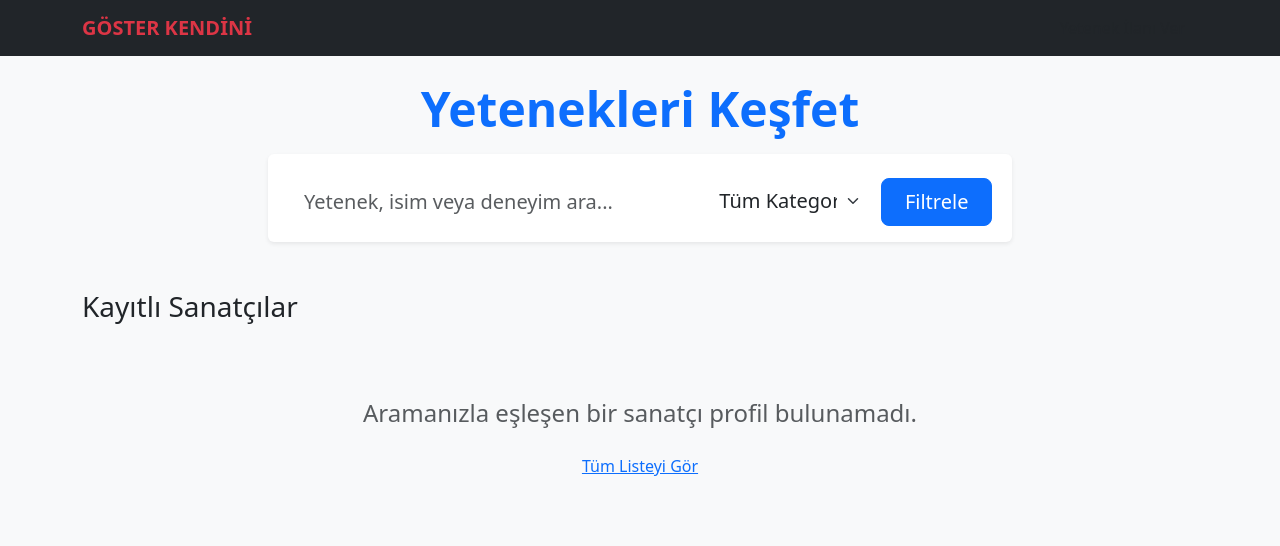
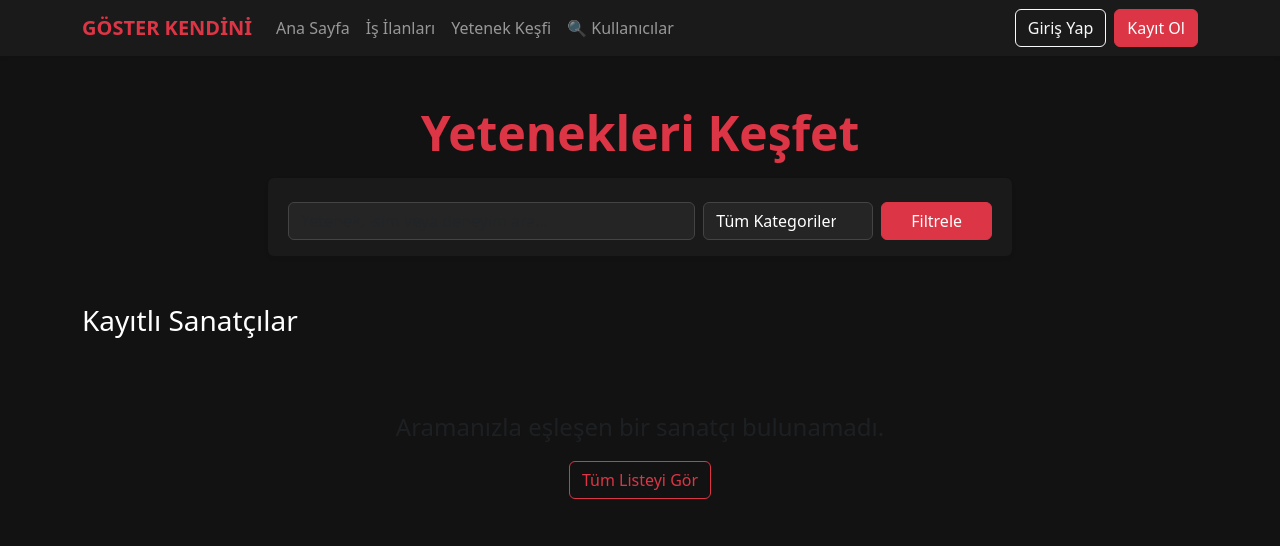
Before and after one commit to Phemsous/Goster-Kendini, a Django app: page /talents/ in a window 1280 px wide. Shown: the top 546 px of the page. Run offline with Django 5.2, Linux system fonts and the light colour scheme; data that the repository does not hold is empty.

Commit message:
navbar eklendi

```diff
--- a/templates/talents/talent_list.html
+++ b/templates/talents/talent_list.html
@@ -1,30 +1,22 @@
-<!DOCTYPE html>
-<html lang="tr">
-<head>
-    <meta charset="UTF-8">
-    <title>Yetenek Keşfi | Göster Kendini</title>
-    <link href="https://cdn.jsdelivr.net/npm/bootstrap@5.3.0/dist/css/bootstrap.min.css" rel="stylesheet">
-</head>
-<body class="bg-light">
-    <nav class="navbar navbar-dark bg-dark mb-4">
-        <div class="container">
-            <a class="navbar-brand fw-bold text-danger" href="/">GÖSTER KENDİNİ</a>
-            <a href="/talents/create/" class="btn ...">Yetenek İlanı Ver</a>
-        </div>
-    </nav>
+{% extends 'base.html' %}
+{% block title %}Yetenek Keşfi | Göster Kendini{% endblock %}
 
-    <div class="container">
+{% block extra_style %}
+body { background-color: #121212; color: white; }
+.card { background-color: #1a1a1a; border-color: #333; color: white; }
+{% endblock %}
+
+{% block content %}
+<div class="container mt-5">
     <div class="row mb-5">
         <div class="col-md-8 mx-auto text-center">
-                <h1 class="display-5 fw-bold mb-4 text-primary">Yetenekleri Keşfet</h1>
-
-                <form method="GET" action="/talents/" class="row g-2 shadow-sm p-3 bg-white rounded">
+            <h1 class="display-5 fw-bold mb-4 text-danger">Yetenekleri Keşfet</h1>
+            <form method="GET" action="/talents/" class="row g-2 shadow-sm p-3 rounded" style="background:#1a1a1a;">
                 <div class="col-md-7">
-                        <input class="form-control form-control-lg border-0" type="search" name="q"
-                               placeholder="Yetenek, isim veya deneyim ara..." value="{{ query|default:'' }}">
+                    <input class="form-control" style="background:#252525; border:1px solid #444; color:white;" type="search" name="q" placeholder="Yetenek, isim veya deneyim ara..." value="{{ query|default:'' }}">
                 </div>
                 <div class="col-md-3">
-                        <select name="category" class="form-select form-select-lg border-0">
+                    <select name="category" class="form-select" style="background:#252525; border:1px solid #444; color:white;">
                         <option value="">Tüm Kategoriler</option>
                         <option value="actor">Oyuncu</option>
                         <option value="musician">Müzisyen</option>
@@ -33,41 +25,39 @@
                     </select>
                 </div>
                 <div class="col-md-2">
-                        <button class="btn btn-primary btn-lg w-100" type="submit">Filtrele</button>
+                    <button class="btn btn-danger w-100" type="submit">Filtrele</button>
                 </div>
             </form>
         </div>
     </div>
-
     <div class="row">
         <h3 class="mb-4">Kayıtlı Sanatçılar</h3>
         {% for talent in talents %}
         <div class="col-md-6 mb-4">
-                <div class="card h-100 shadow-sm border-0 border-start border-primary border-5">
+            <div class="card h-100 shadow-sm border-0 border-start border-danger border-5">
                 <div class="card-body">
                     <div class="d-flex justify-content-between align-items-start">
                         <div>
-                                <h5 class="card-title fw-bold text-dark mb-0">{{ talent.title }}</h5>
-                                <small class="text-primary fw-bold">{{ talent.get_category_display }}</small>
+                            <h5 class="card-title fw-bold mb-0">{{ talent.title }}</h5>
+                            <small class="text-danger fw-bold">{{ talent.get_category_display }}</small>
                         </div>
-                            <span class="badge bg-light text-dark border">@{{ talent.artist.username }}</span>
+                        <span class="badge bg-secondary">@{{ talent.artist.username }}</span>
                     </div>
-                        <hr>
+                    <hr class="border-secondary">
                     <p class="card-text"><strong>Deneyim:</strong><br>{{ talent.experience|truncatewords:30 }}</p>
                     <p class="card-text text-muted small"><strong>Yetenekler:</strong> {{ talent.skills }}</p>
                 </div>
-                    <div class="card-footer bg-white border-0 text-muted small">
+                <div class="card-footer border-0 text-muted small" style="background:#1a1a1a;">
                     Kayıt Tarihi: {{ talent.created_at|date:"d F Y" }}
                 </div>
             </div>
         </div>
         {% empty %}
         <div class="col-12 text-center py-5">
-                <p class="text-muted fs-4">Aramanızla eşleşen bir sanatçı profil bulunamadı.</p>
-                <a href="/talents/" class="btn btn-link">Tüm Listeyi Gör</a>
+            <p class="text-muted fs-4">Aramanızla eşleşen bir sanatçı bulunamadı.</p>
+            <a href="/talents/" class="btn btn-outline-danger">Tüm Listeyi Gör</a>
         </div>
         {% endfor %}
     </div>
 </div>
-</body>
-</html>
+{% endblock %}
```
Lines whose indentation alone changed are shown as unchanged.
